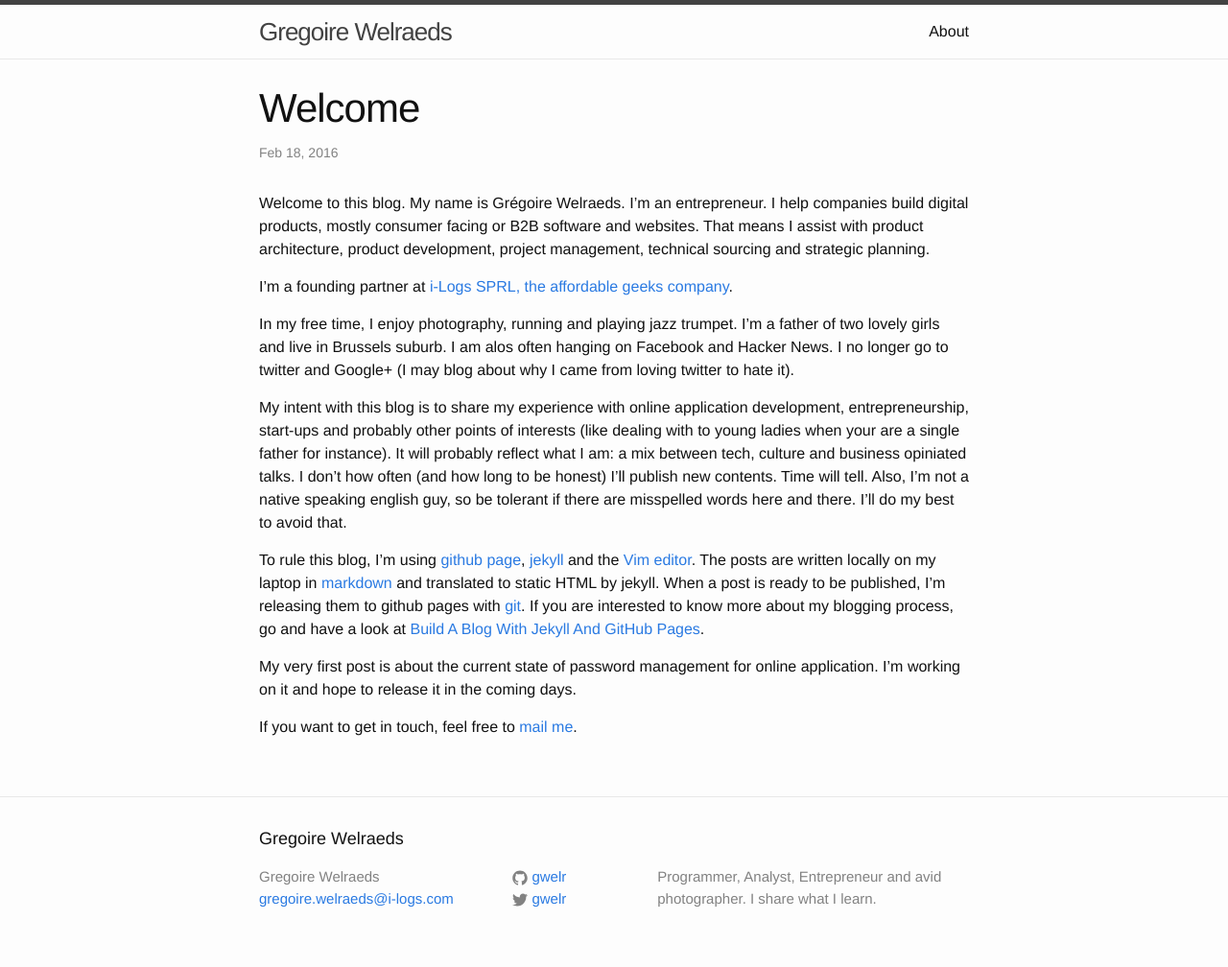
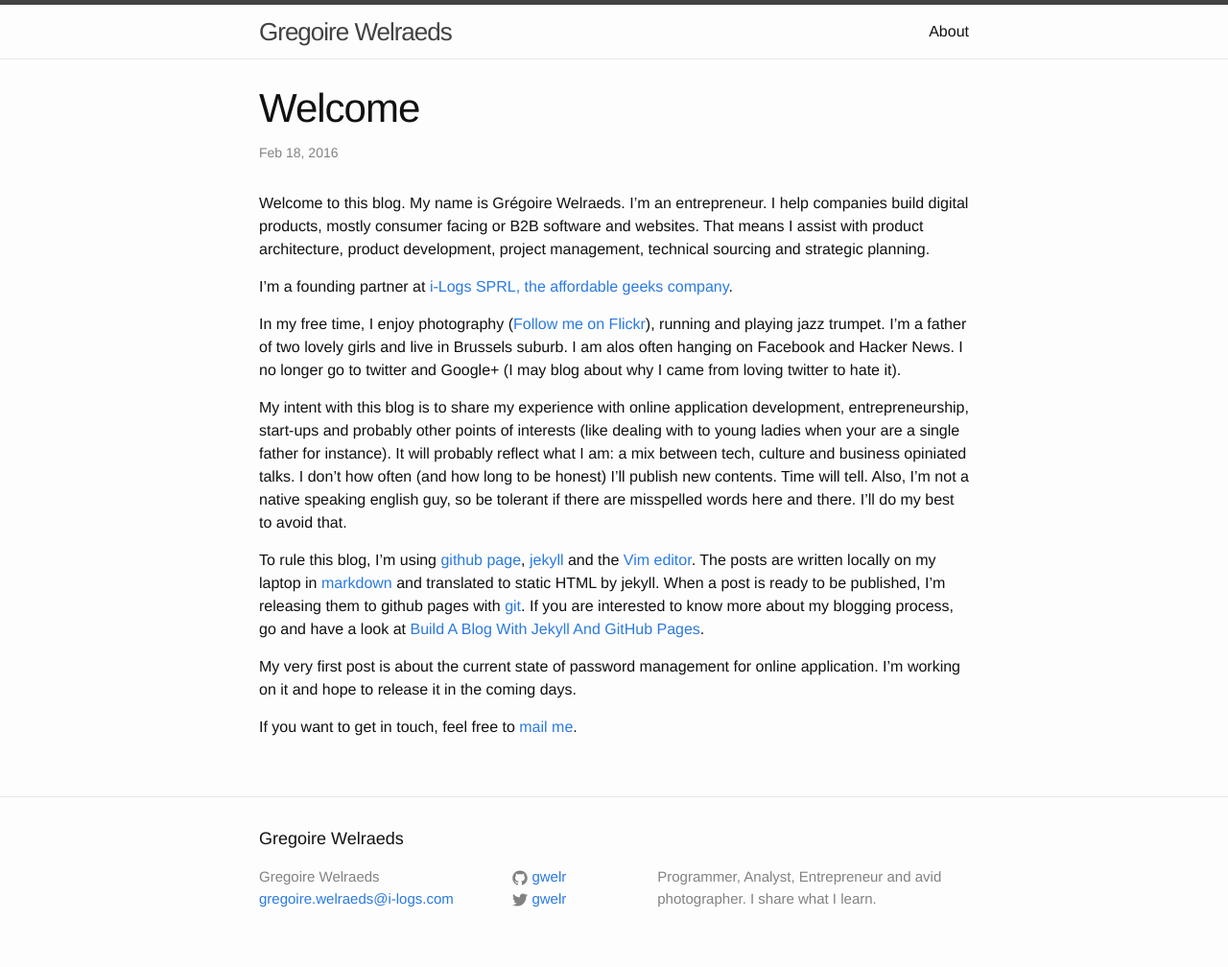
Before and after one commit to gwelr/gwelr.github.io, a Jekyll site: the page built from _posts/2016-02-18-welcome.md, in a window 1280 px wide. Shown: the whole page at 96% size. Built offline with Jekyll 4.4.1, drawn with Linux system fonts in a browser that asks for light colours.

Commit message:
Added flickr link to the welcome page

```diff
--- a/_posts/2016-02-18-welcome.md
+++ b/_posts/2016-02-18-welcome.md
@@ -9,7 +9,7 @@ Welcome to this blog. My name is Grégoire Welraeds. I’m an entrepreneur. I he
 
 I’m a founding partner at [i-Logs SPRL, the affordable geeks company](http://www.i-logs.com).
 
-In my free time, I enjoy photography, running and playing jazz trumpet. I’m a father of two lovely girls and live in Brussels suburb. I am alos often hanging on Facebook and Hacker News. I no longer go to twitter and Google+ (I may blog about why I came from loving twitter to hate it).
+In my free time, I enjoy photography ([Follow me on Flickr](https://www.flickr.com/photos/137881132@N07)), running and playing jazz trumpet. I’m a father of two lovely girls and live in Brussels suburb. I am alos often hanging on Facebook and Hacker News. I no longer go to twitter and Google+ (I may blog about why I came from loving twitter to hate it).
 
 My intent with this blog is to share my experience with online application development, entrepreneurship, start-ups and probably other points of interests (like dealing with to young ladies when your are a single father for instance). It will probably reflect what I am: a mix between tech, culture and business opiniated talks. I don't how often (and how long to be honest) I'll publish new contents. Time will tell. Also, I'm not a native speaking english guy, so be tolerant if there are misspelled words here and there. I'll do my best to avoid that.
 
```
